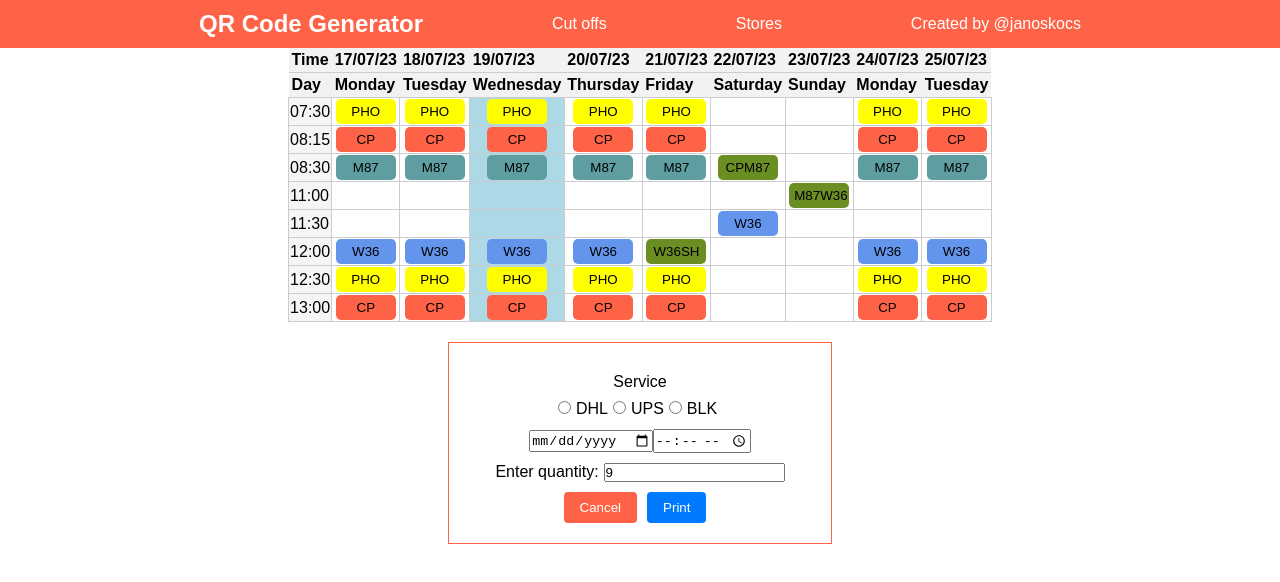
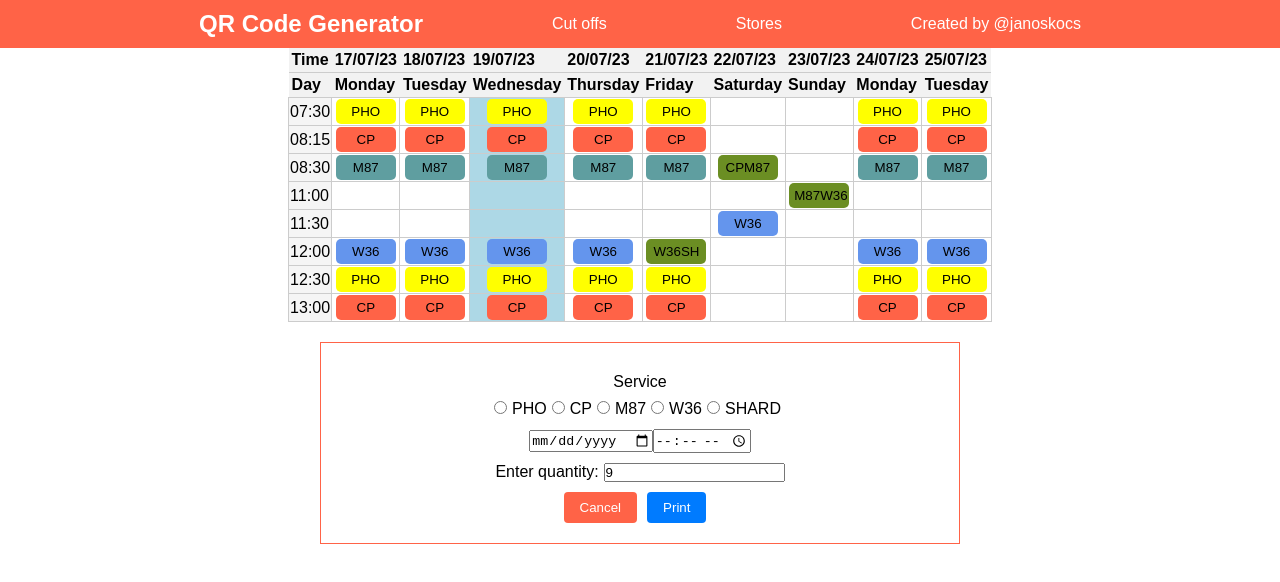
Before and after one commit to janoskocs/qr-code-app, a React (Create React App) app: page /stores in a window 1280 px wide. Shown: the top 582 px of the page. Built offline with nearby package versions, Linux system fonts and the light colour scheme.

Commit message:
Add custom store functionality

```diff
--- a/src/components/StoresTable/StoresTable.js
+++ b/src/components/StoresTable/StoresTable.js
@@ -290,31 +290,51 @@ const StoresTable = () => {
                             <input
                                 className="modal__radio"
                                 type="radio"
-                                value="DHL"
-                                checked={service === "DHL"}
-                                onChange={(e) => setService("DHL")}
+                                value="PHO"
+                                checked={service === "PHO"}
+                                onChange={(e) => setService("PHO")}
                             />
-                            DHL
+                            PHO
                         </label>
                         <label className="modal__label">
                             <input
                                 className="modal__radio"
                                 type="radio"
-                                value="UPS"
-                                checked={service === "UPS"}
-                                onChange={(e) => setService("UPS")}
+                                value="CP"
+                                checked={service === "CP"}
+                                onChange={(e) => setService("CP")}
                             />
-                            UPS
+                            CP
                         </label>
                         <label className="modal__label">
                             <input
                                 className="modal__radio"
                                 type="radio"
-                                value="BLK"
-                                checked={service === "BLK"}
-                                onChange={(e) => setService("BLK")}
+                                value="M87"
+                                checked={service === "M87"}
+                                onChange={(e) => setService("M87")}
                             />
-                            BLK
+                            M87
+                        </label>
+                        <label className="modal__label">
+                            <input
+                                className="modal__radio"
+                                type="radio"
+                                value="W36"
+                                checked={service === "W36"}
+                                onChange={(e) => setService("W36")}
+                            />
+                            W36
+                        </label>
+                        <label className="modal__label">
+                            <input
+                                className="modal__radio"
+                                type="radio"
+                                value="HO"
+                                checked={service === "HO"}
+                                onChange={(e) => setService("HO")}
+                            />
+                            SHARD
                         </label>
                     </div>
                     <div className="palletinfo">
--- a/src/components/StoresTable/StoresTable.scss
+++ b/src/components/StoresTable/StoresTable.scss
@@ -122,7 +122,7 @@
 }
 
 .custom-wrapper {
-  width: 30%;
+  width: 50%;
   text-align: center;
   margin: 2rem auto;
   padding: 2rem;
```
